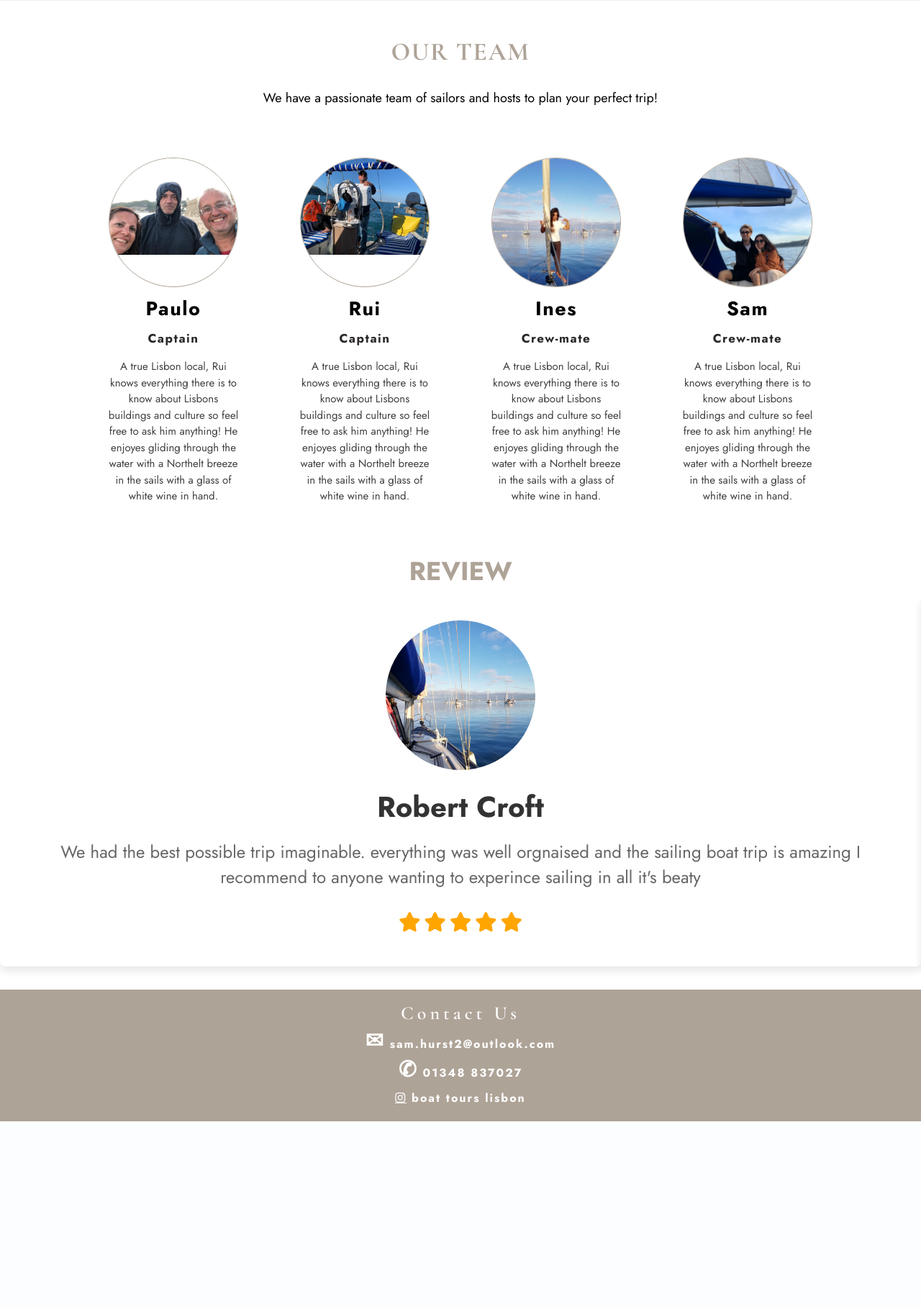
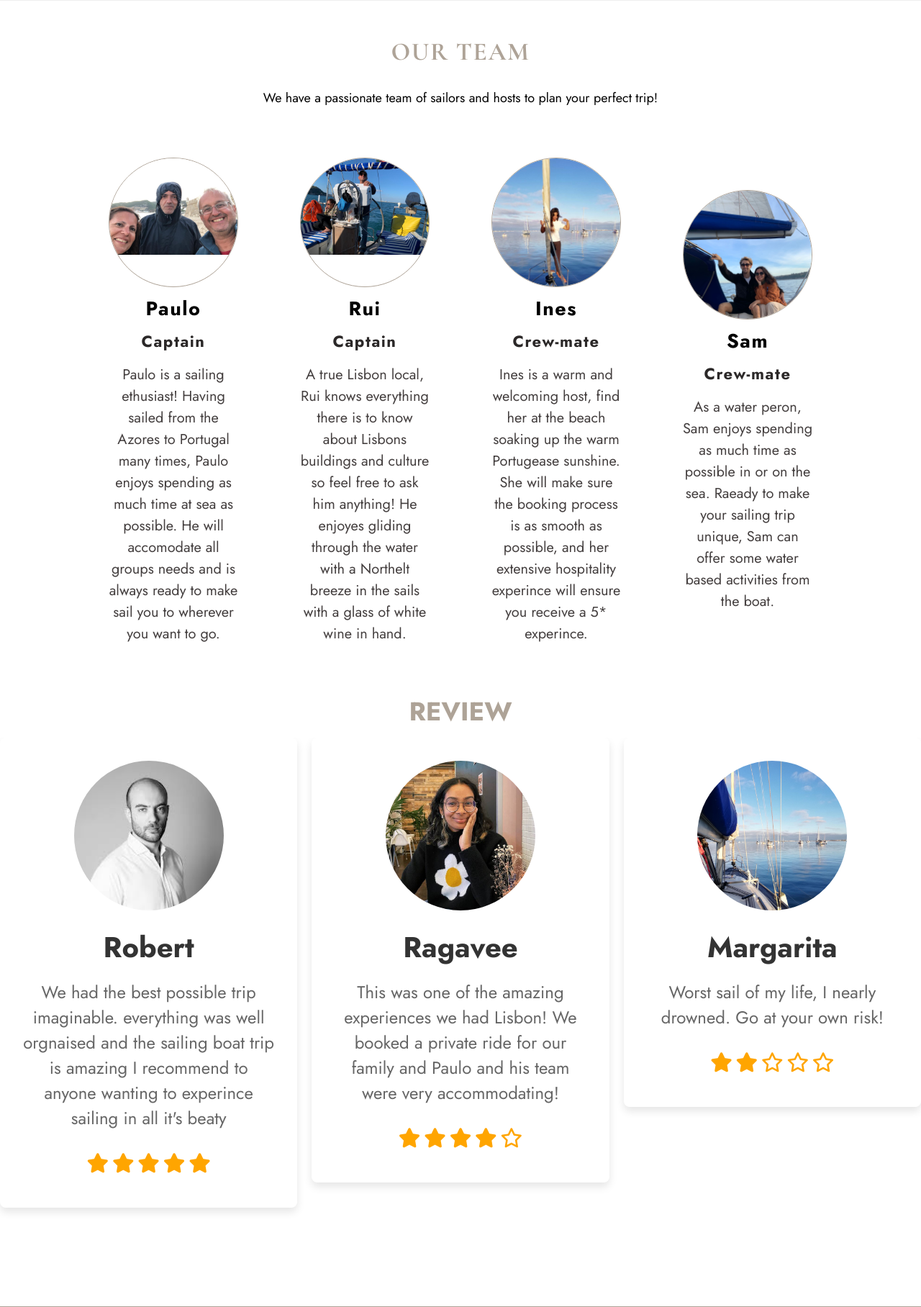
Before and after one commit to SamOHurst1/Eva-Luna-Website, a PHP site: page / in a window 1280 px wide. Shown: the part 1240-3056 px from the top of the page at 72% size. Before the commit the page ends 2798 px from the top, so only its background shows below. Run offline with PHP 8.4, Linux system fonts and the light colour scheme; some libraries are stand-ins or nearby versions.

Commit message:
Swiper working, small layout changes, changes to about us text

```diff
--- a/index.html
+++ b/index.html
@@ -17,6 +17,8 @@
 <script src="https://kit.fontawesome.com/b1da1cb5b8.js" crossorigin="anonymous"></script>
 <!-- for slider -->
 <link rel="stylesheet" href="https://unpkg.com/swiper@8/swiper-bundle.min.css"/>
+
+<script src="https://unpkg.com/swiper@8/swiper-bundle.min.js"></script>
 
 </head>
 
@@ -50,7 +52,7 @@
 
           <ul>
             <li>
-              <a href="#!">Trips</a>
+              <a class="trip_menu"  href="#!">Trips</a>
 
               <ul class="drp_down">
                 <li><a href="trips.html">> Lisbon</a></li>
@@ -76,7 +78,7 @@
             <span>Create memories that last forever</span>
           </h1>
 
-          <a href="trips.html" class="button">Book Now</a>
+          <a href="form.html" class="button">Book Now</a>
 
         </div>
       </section>
@@ -148,8 +150,8 @@
                   <h3>Paulo</h3>
                   <h4>Captain</h4>
                   <p>
-                    A true Lisbon local, Rui knows everything there is to know about Lisbons buildings and culture so feel free to ask him anything!
-                    He enjoyes gliding through the water with a Northelt breeze in the sails with a glass of white wine in hand.
+                    Paulo is a sailing ethusiast! Having sailed from the Azores to Portugal many times, Paulo enjoys spending as much time at sea as possible.
+                    He will accomodate all groups needs and is always ready to make sail you to wherever you want to go.
                   </p>
                 </div>
               </div>
@@ -176,8 +178,8 @@
                   <h3>Ines</h3>
                   <h4>Crew-mate</h4>
                   <p>
-                    A true Lisbon local, Rui knows everything there is to know about Lisbons buildings and culture so feel free to ask him anything!
-                    He enjoyes gliding through the water with a Northelt breeze in the sails with a glass of white wine in hand.
+                    Ines is a warm and welcoming host, find her at the beach soaking up the warm Portugease sunshine. She will make sure the booking process is as smooth as possible,
+                    and her extensive hospitality experince will ensure you receive a 5* experince.
                   </p>
                 </div>
               </div>
@@ -190,8 +192,8 @@
                   <h3>Sam</h3>
                   <h4>Crew-mate</h4>
                   <p>
-                    A true Lisbon local, Rui knows everything there is to know about Lisbons buildings and culture so feel free to ask him anything!
-                    He enjoyes gliding through the water with a Northelt breeze in the sails with a glass of white wine in hand.
+                    As a water peron, Sam enjoys spending as much time as possible in or on the sea. Raeady to make your sailing trip unique, Sam can
+                    offer some water based activities from the boat.
                   </p>
                 </div>
               </div>
@@ -216,8 +218,8 @@
 
                   <div class="swiper-slide">
                       <div class="box">
-                          <img src="../img/glassy.jpg" alt="">
-                          <h3>Robert Croft</h3>
+                          <img src="../img/hamad.jpg" alt="">
+                          <h3>Robert</h3>
                           <p>We had the best possible trip imaginable. everything was well orgnaised and the sailing boat trip is amazing
                             I recommend to anyone wanting to experince sailing in all it's beaty
                           </p>
@@ -233,10 +235,9 @@
 
                 <div class="swiper-slide">
                     <div class="box">
-                        <img src="../img/glassy.jpg" alt="">
-                        <h3>Sophie</h3>
-                        <p>We had the best possible trip imaginable. everything was well orgnaised and the sailing boat trip is amazing
-                          I recomed to anyone wanting to experince sailing in all it's beaty
+                        <img src="../img/Ragavee.jpg" alt="">
+                        <h3>Ragavee</h3>
+                        <p>This was one of the amazing experiences we had Lisbon! We booked a private ride for our family and Paulo and his team were very accommodating!
                         </p>
                             <div class="stars">
                                 <i class="fas fa-star"></i>
@@ -266,10 +267,10 @@
 
                 <div class="swiper-slide">
                     <div class="box">
-                        <img src="../img/glassy.jpg" alt="">
-                        <h3>Rhys Jones</h3>
-                        <p>We had the best possible trip imaginable. everything was well orgnaised and the sailing boat trip is amazing
-                          I recomed to anyone wanting to experince sailing in all it's beaty
+                        <img src="../img/person.jpg" alt="">
+                        <h3>Hamad</h3>
+                        <p>Our experience with Paulo and Sam was beyond expectations! They are clearly very experienced and excellent hosts. We learned so much about local culture and history,
+                          witnessed the most incredible sunset. We bad a private romantic sunset tour and it was the experience of a lifetime.
                         </p>
                             <div class="stars">
                                 <i class="fas fa-star"></i>
@@ -310,7 +311,7 @@
 
 
       <script src="main.js"> </script>
-      <script src="https://unpkg.com/swiper@8/swiper-bundle.min.js"></script>
+
 
 </body>
 </html>
--- a/main.js
+++ b/main.js
@@ -7,6 +7,19 @@ window.onload = function () {
         mobile_menu.classList.toggle('is-active');
     });
 }
+
+// function for dropdown of trips section
+// function trip_drp_down() {
+//     const trip = document.querySelector('.trip_menu');
+//     const trip_drp_down = document.querySelector('.drp_down');
+
+//     trip.addEventListener('click', function () {
+//         trip.classList.toggle('is-active');
+//         trip_drp_down.classList.toggle('is-active');
+//     });
+// }
+
+
 
 // function scrolldiv() {
 //     var elem = document.getElementById("contact");
@@ -83,27 +96,25 @@ document.addEventListener('DOMContentLoaded' , function() {
 
 
 //   Review section
-// var swiper = new Swiper(".mySwiper", {
-//     spaceBetween: 20,
-//     loop:true,
-//     autoplay: {
-//         delay: 2500,
-//         disableOnInteraction: false,
-//     },
-//     breakpoints: {
-//         640:{
-//             slidesPerView: 1,
-//         },
-//         768:{
-//             slidesPerView: 1,
-//         },
-//         640:{
-//             slidesPerView: 2,
-//         },
-//         1024:{
-//             slidesPerView: 3,
-//         },
-//     },
-// });
-
-// var swiper = new Swiper(".mySwiper", {});
+var swiper = new Swiper(".mySwiper", {
+    spaceBetween: 20,
+    loop:true,
+    autoplay: {
+        delay: 2500,
+        disableOnInteraction: false,
+    },
+    breakpoints: {
+        640:{
+            slidesPerView: 1,
+        },
+        768:{
+            slidesPerView: 1,
+        },
+        640:{
+            slidesPerView: 2,
+        },
+        1024:{
+            slidesPerView: 3,
+        },
+    },
+});
--- a/styles.css
+++ b/styles.css
@@ -438,14 +452,14 @@ img {
 }
 
 .team-section .container .team-card .card .text h4 {
-    font-size: 17px;
+    font-size: 22px;
     margin-top: 10px;
     letter-spacing: 1.5px;
     color: rgb(43, 40, 40);
 }
 
 .team-section .container .team-card .card .text p {
-    font-size: 15px;
+    font-size: 20px;
     margin: 16px 0px;
     line-height: 1.5;
     color: rgb(68, 63, 63);
```
Also changed, not shown: other parts of styles.css (+18 -20 lines), img/Ragavee.jpg (added), img/hamad.jpg (added), img/person.jpg (added).
